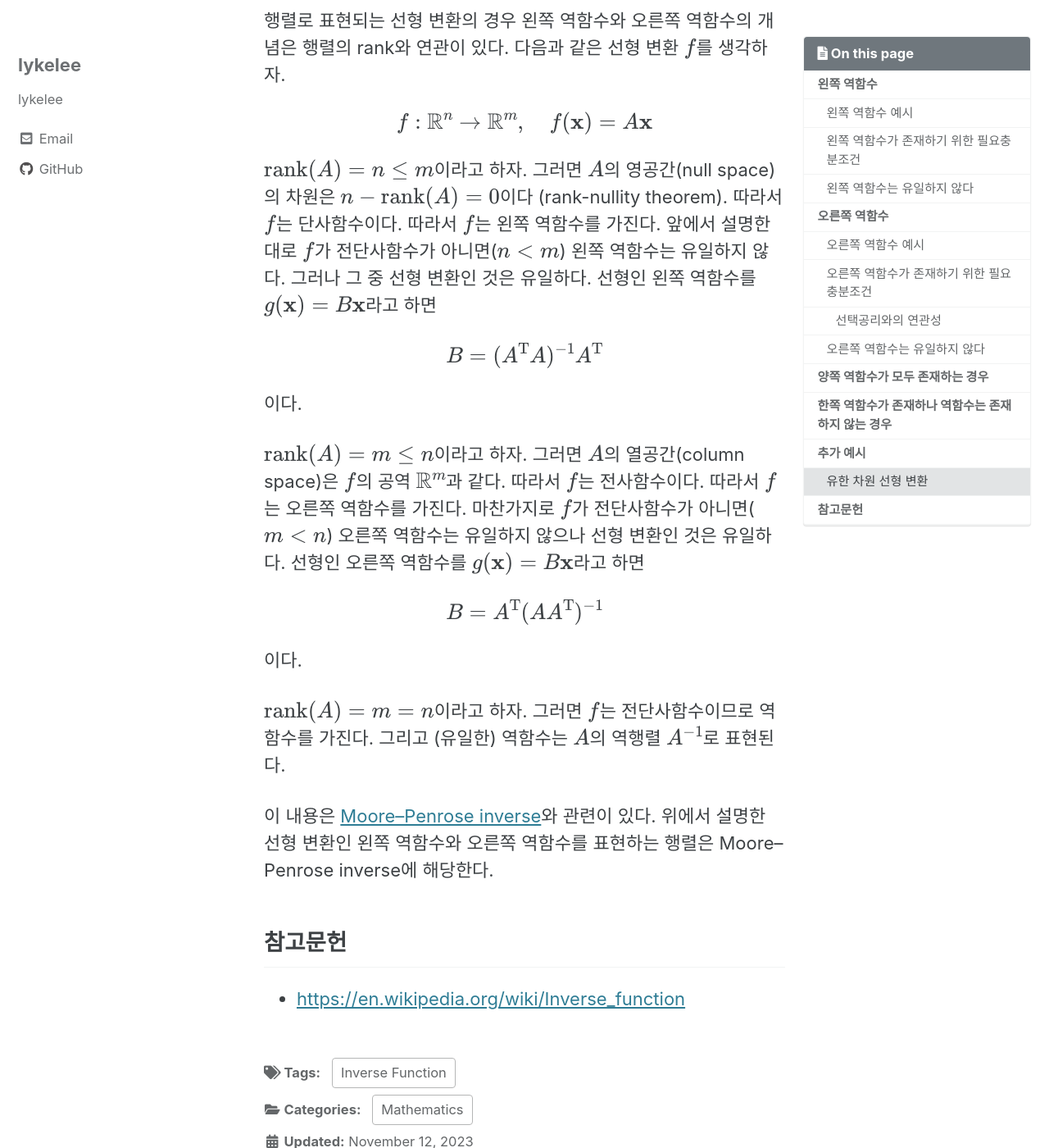
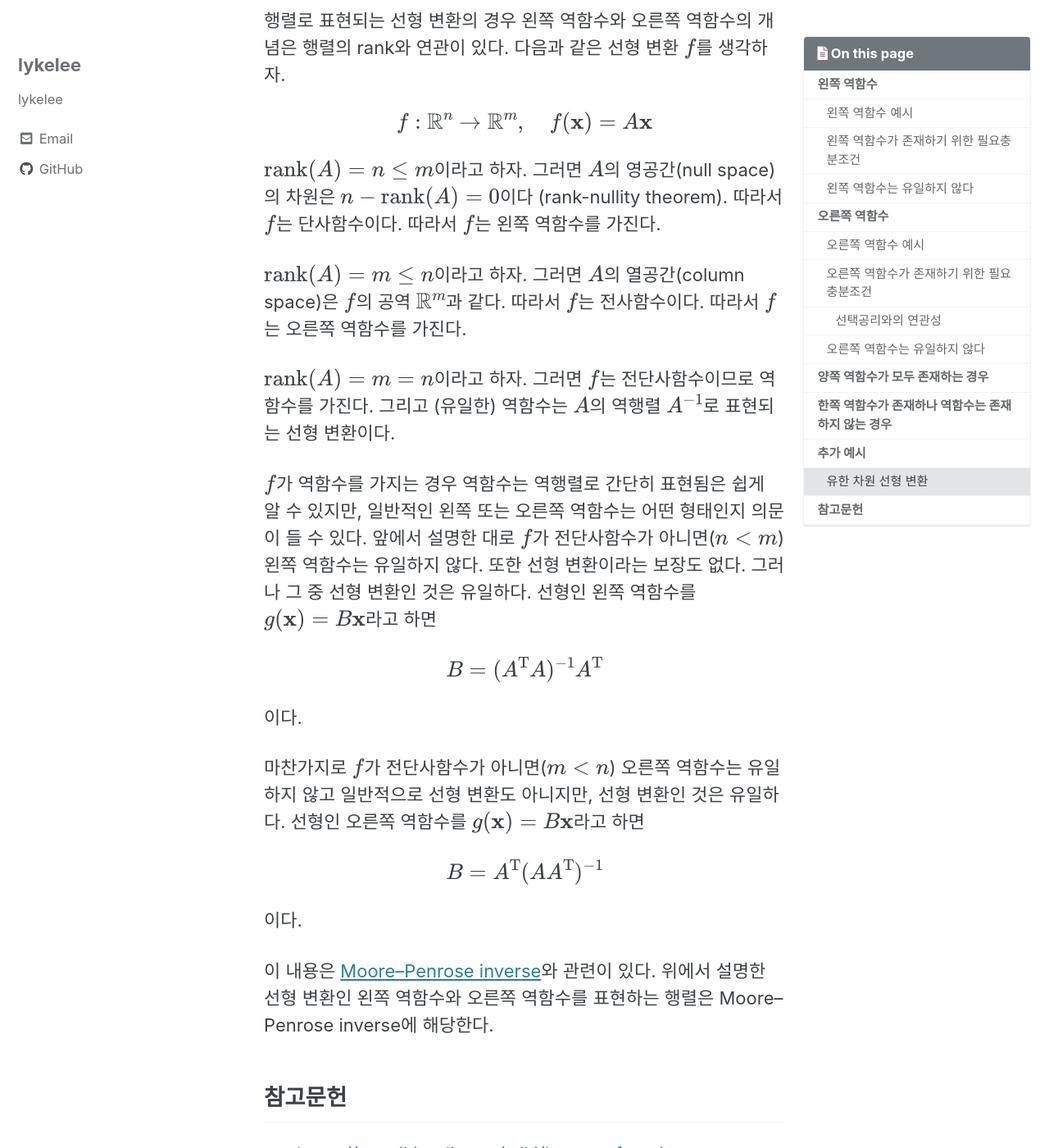
Before and after one commit to lykelee/lykelee.github.io, a Jekyll site: the page built from _posts/2023-11-12-left-and-right-inverse.md, in a window 1280 px wide and 1400 px high, scrolled down 6970 px. Shown: the whole window at 82% size. Built offline with Jekyll 4.4.1, drawn with Linux system fonts in a browser that asks for light colours; cached includes are drawn as plain includes; formulas are drawn with MathJax 3; a script that is not in the unit is left out; comment, search, counter and statistics services are not loaded.

Commit message:
Update 2023-11-12-left-and-right-inverse.md

```diff
--- a/_posts/2023-11-12-left-and-right-inverse.md
+++ b/_posts/2023-11-12-left-and-right-inverse.md
@@ -152,20 +152,23 @@ f: \mathbb{R}^n \to \mathbb{R}^m, \quad f(\mathbf x) = A\mathbf x
 $$
 
 $\mathrm{rank}(A) = n \le m$이라고 하자. 그러면 $A$의 영공간(null space)의 차원은 $n - \mathrm{rank}(A) = 0$이다 (rank-nullity theorem). 따라서 $f$는 단사함수이다. 따라서 $f$는 왼쪽 역함수를 가진다.
-앞에서 설명한 대로 $f$가 전단사함수가 아니면($n < m$) 왼쪽 역함수는 유일하지 않다. 그러나 그 중 선형 변환인 것은 유일하다. 선형인 왼쪽 역함수를 $g(\mathbf x) = B\mathbf x$라고 하면
+
+$\mathrm{rank}(A) = m \le n$이라고 하자. 그러면 $A$의 열공간(column space)은 $f$의 공역 $\mathbb{R}^m$과 같다. 따라서 $f$는 전사함수이다. 따라서 $f$는 오른쪽 역함수를 가진다.
+
+$\mathrm{rank}(A) = m = n$이라고 하자. 그러면 $f$는 전단사함수이므로 역함수를 가진다. 그리고 (유일한) 역함수는 $A$의 역행렬 $A^{-1}$로 표현되는 선형 변환이다.
+
+$f$가 역함수를 가지는 경우 역함수는 역행렬로 간단히 표현됨은 쉽게 알 수 있지만, 일반적인 왼쪽 또는 오른쪽 역함수는 어떤 형태인지 의문이 들 수 있다.
+앞에서 설명한 대로 $f$가 전단사함수가 아니면($n < m$) 왼쪽 역함수는 유일하지 않다. 또한 선형 변환이라는 보장도 없다. 그러나 그 중 선형 변환인 것은 유일하다. 선형인 왼쪽 역함수를 $g(\mathbf x) = B\mathbf x$라고 하면
 
 $$ B = (A^{\mathrm T} A)^{-1} A^{\mathrm{T}} $$
 
 이다.
 
-$\mathrm{rank}(A) = m \le n$이라고 하자. 그러면 $A$의 열공간(column space)은 $f$의 공역 $\mathbb{R}^m$과 같다. 따라서 $f$는 전사함수이다. 따라서 $f$는 오른쪽 역함수를 가진다.
-마찬가지로 $f$가 전단사함수가 아니면($m < n$) 오른쪽 역함수는 유일하지 않으나 선형 변환인 것은 유일하다. 선형인 오른쪽 역함수를 $g(\mathbf x) = B\mathbf x$라고 하면
+마찬가지로 $f$가 전단사함수가 아니면($m < n$) 오른쪽 역함수는 유일하지 않고 일반적으로 선형 변환도 아니지만, 선형 변환인 것은 유일하다. 선형인 오른쪽 역함수를 $g(\mathbf x) = B\mathbf x$라고 하면
 
 $$ B = A^{\mathrm T} (A A^{\mathrm T})^{-1} $$
 
 이다.
-
-$\mathrm{rank}(A) = m = n$이라고 하자. 그러면 $f$는 전단사함수이므로 역함수를 가진다. 그리고 (유일한) 역함수는 $A$의 역행렬 $A^{-1}$로 표현된다.
 
 이 내용은 [Moore–Penrose inverse](https://en.wikipedia.org/wiki/Moore%E2%80%93Penrose_inverse)와 관련이 있다.
 위에서 설명한 선형 변환인 왼쪽 역함수와 오른쪽 역함수를 표현하는 행렬은 Moore–Penrose inverse에 해당한다.
```
